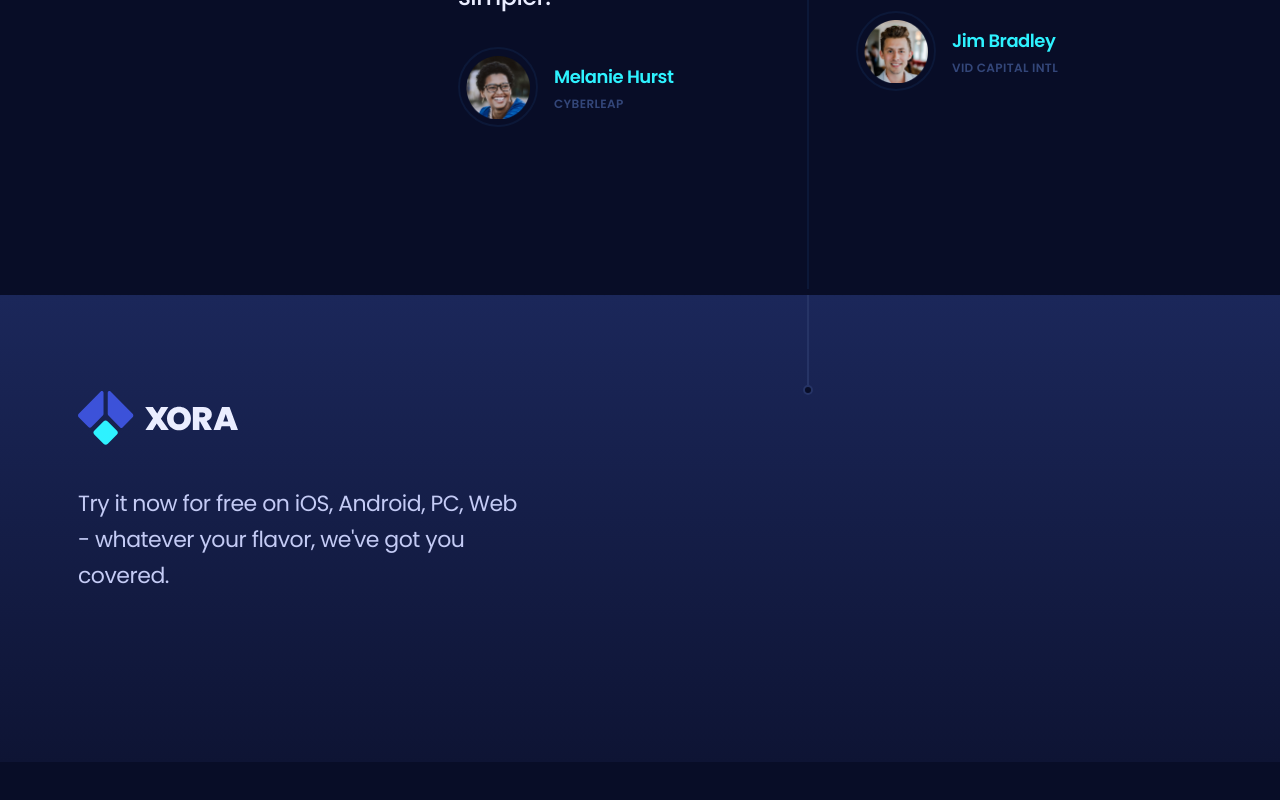
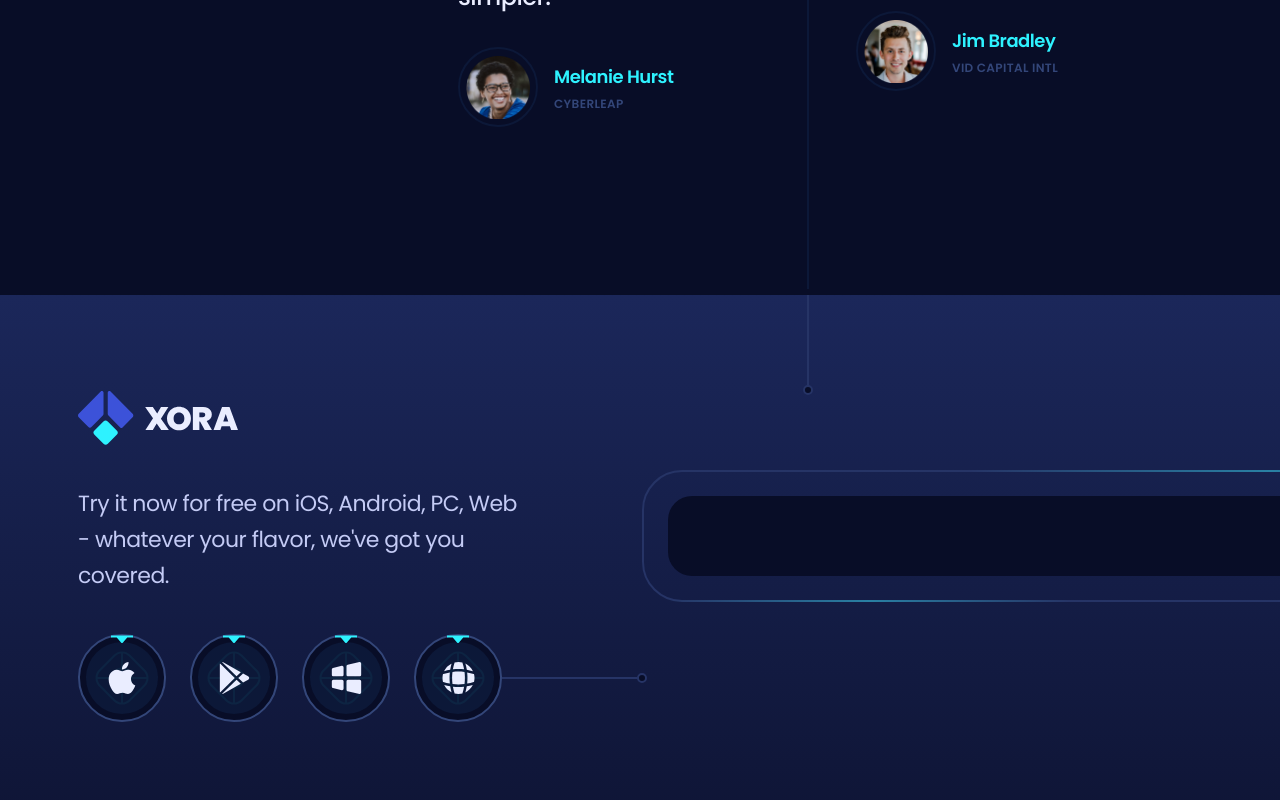
Before and after one commit to Rhaqueny/saas_landing_page, a React (Vite) app: page / in a window 1280 px wide. Shown: the part 5421-6221 px from the top of the page. Before the commit the page ends 6183 px from the top, so only its background shows below. Built offline with nearby package versions, Linux system fonts and the light colour scheme.

Commit message:
Initial commit

```diff
--- a/src/sections/Download.jsx
+++ b/src/sections/Download.jsx
@@ -1,5 +1,7 @@
 import React from "react";
 import { Element } from "react-scroll";
+import { links } from "../constants";
+import { Marker } from "../components/Marker.jsx";
 
 const Download = () => {
   return (
@@ -24,8 +26,40 @@ const Download = () => {
                 flavor, we've got you covered.
               </p>
               <ul className="flex flex-wrap items-center gap-6">
+                {links.map(({ id, url, icon }) => (
+                  <li
+                    key={id}
+                    className="download_tech-link
+                    download_tech-link_last-before
+                    download_tech-link_last-after"
+                  >
+                    <a
+                      href={url}
+                      className="size-22 download_tech-icon_before relative
+                      flex items-center justify-center rounded-half border-2
+                      border-s3 bg-s1 transition-borderColor duration-500"
+                    >
+                      <span className="absolute -top-2 rotate-90">
+                        <Marker />
+                      </span>
+                      <img
+                        src={"/images/lines.svg"}
+                        alt="lines"
+                        className="absolute size-13/20 object-contain"
+                      />
+                      <span className="download_tech-icon">{icon}</span>
+                    </a>
+                  </li>
+                ))}
+              </ul>
+            </div>
+            <div className="mb-10 max-md:hidden">
+              <div className="download_preview-before download_preview-after
+              rounded-40 relative w-[955px] border-2 border-s5 p-6">
+                <div className="relative rounded-3xl bg-s1 px-6 pb-6 pt-14">
 
-              </ul>
+                </div>
+              </div>
             </div>
           </div>
         </div>
```
